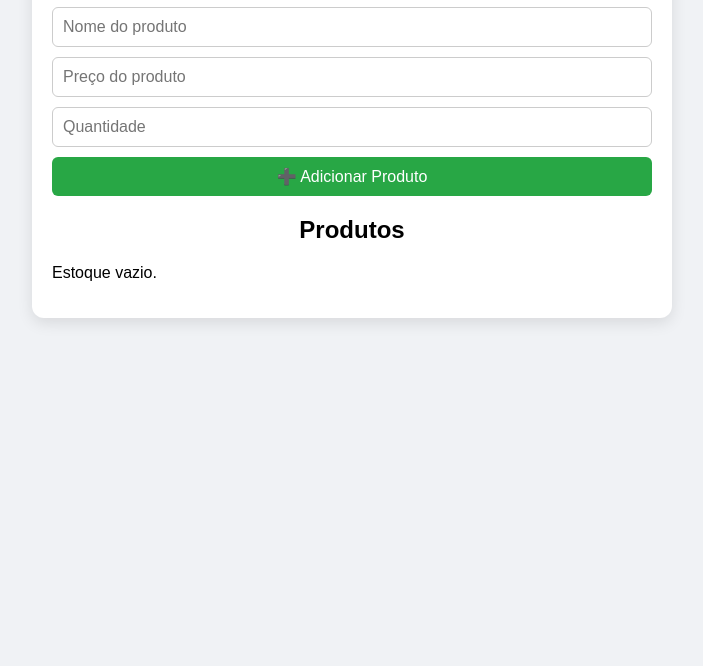
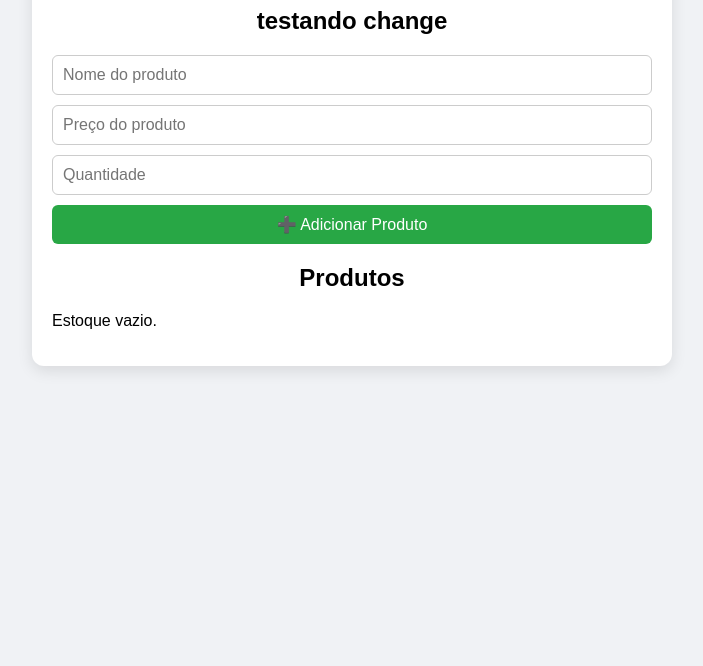
Before and after one commit to eduardodev25/Sistema-de-Estoque, a plain HTML site: page index.html in a window 1280 px wide. Shown: the part 134-800 px from the top of the page, without its empty margins (288-991 px from the left). Drawn offline with Linux system fonts and the light colour scheme.

Commit message:
adicionei um h2
h2 testando change

```diff
--- a/index.html
+++ b/index.html
@@ -9,6 +9,7 @@
 <body>
   <div class="container">
     <h1>📦 Sistema de Estoque</h1>
+    <h2>testando change</h2>
 
     <div class="form">
       <input type="text" id="nome" placeholder="Nome do produto">
```
